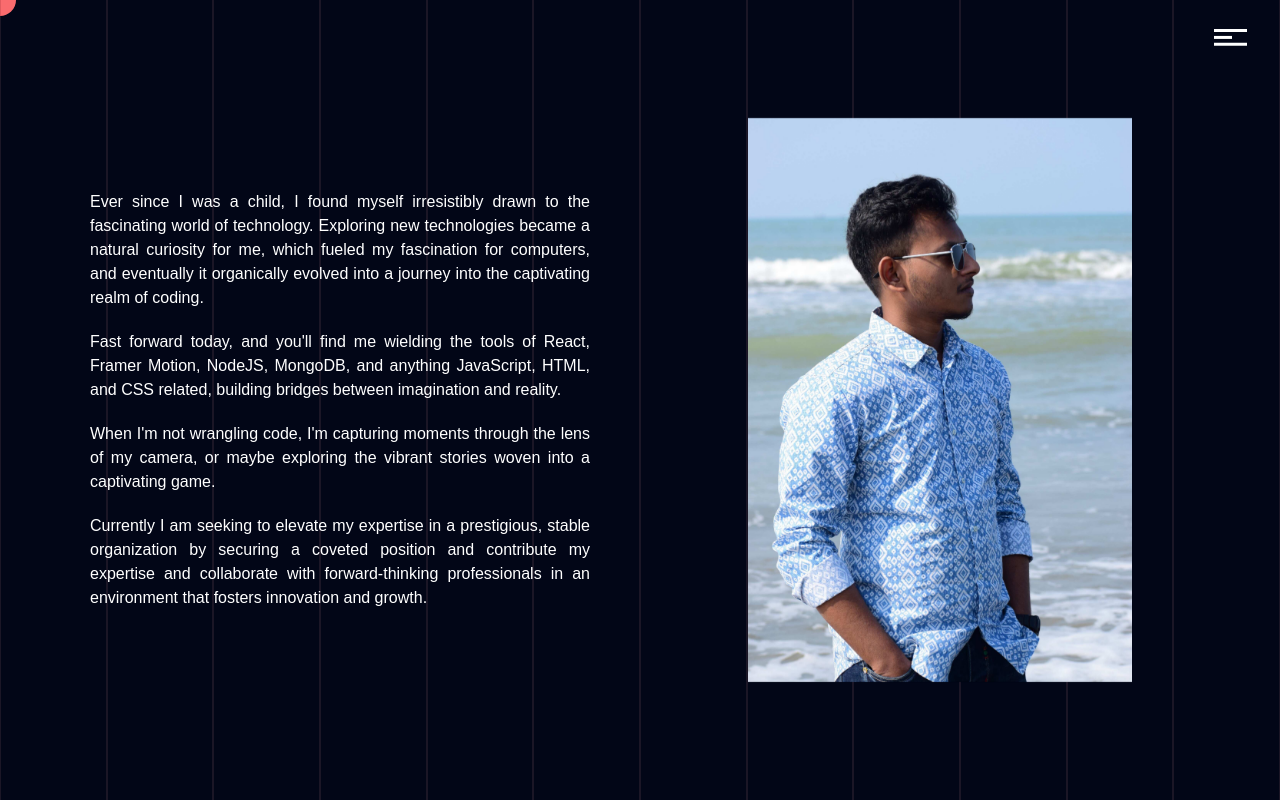
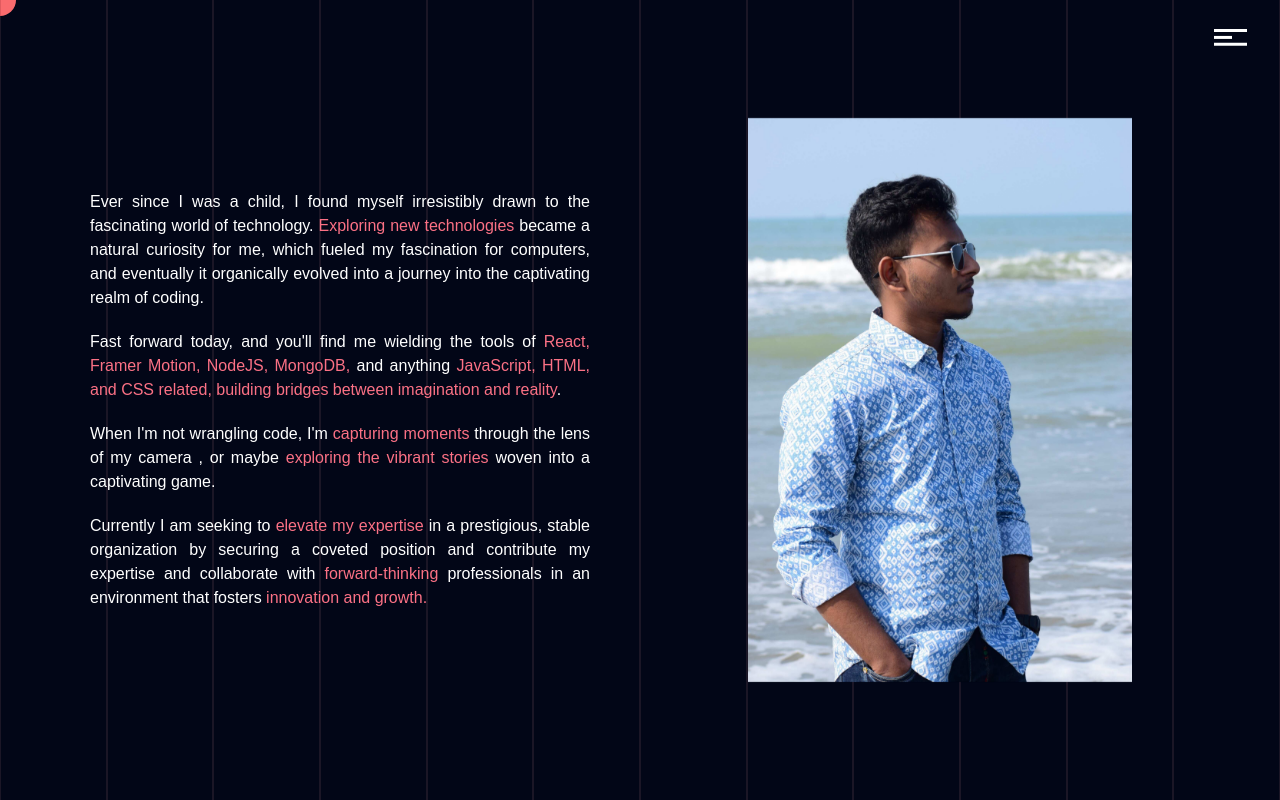
Before and after one commit to Rahat73/rahat-webdev-portfolio, a React (Vite) app: page /about-me in a window 1280 px wide. Built offline with nearby package versions, Linux system fonts and the light colour scheme; a web font is replaced by a local one.

Commit message:
skills page updated

```diff
--- a/package.json
+++ b/package.json
@@ -10,6 +10,7 @@
     "preview": "vite preview"
   },
   "dependencies": {
+    "@frank-mayer/react-tag-cloud": "^1.2.1",
     "framer-motion": "^10.16.4",
     "localforage": "^1.10.0",
     "lottie-react": "^2.4.0",
--- /dev/null
+++ b/src/Components/TextSphere/TextSphere.css
@@ -0,0 +1,26 @@
+.text-shpere {
+  position: relative;
+  top: 0;
+  width: 100%;
+  display: flex;
+  justify-content: center;
+  align-items: center;
+}
+
+.tagcloud {
+  display: inline-block;
+  top: 0;
+  left: 0;
+  font-weight: 600;
+  font-size: 1.1em;
+}
+
+/* Change color of each text in sphere on hover   */
+.tagcloud--item {
+  color: #00ffffff;
+  text-transform: uppercase;
+}
+
+.tagcloud--item:hover {
+  color: rgb(251, 113, 133);
+}
--- /dev/null
+++ b/src/Components/TextSphere/TextSphere.jsx
@@ -0,0 +1,61 @@
+import { useEffect } from "react";
+import TagCloud from "TagCloud";
+
+import "./TextSphere.css";
+
+const TextShpere = () => {
+  // Animation settings for Text Cloud
+  useEffect(() => {
+    return () => {
+      const container = ".tagcloud";
+      const texts = [
+        "HTML",
+        "CSS",
+        "ExpressJS",
+        "JavaScript",
+        "React",
+        "Netlify",
+        "MongoDB",
+        "NodeJS",
+        "JWT",
+        "Firebase",
+        "ES6",
+        "Vercel",
+        "GITHUB",
+        "DOM",
+        "Figma",
+        "SQL",
+        "Rest-API",
+        "Tailwind",
+        "Bootstrap",
+        "Framer-Motion",
+        "Axios",
+        "TypeScript",
+        "TanstackQuery",
+        "dotENV",
+        "Stripe",
+        "Recharts",
+      ];
+
+      const options = {
+        radius: 300,
+        maxSpeed: "normal",
+        initSpeed: "normal",
+        keep: true,
+      };
+
+      TagCloud(container, texts, options);
+    };
+  }, []);
+
+  return (
+    <>
+      <div className="text-shpere">
+        {/* span tag className must be "tagcloud"  */}
+        <span className="tagcloud"></span>
+      </div>
+    </>
+  );
+};
+
+export default TextShpere;
--- a/src/Pages/AboutMe/AboutMe.jsx
+++ b/src/Pages/AboutMe/AboutMe.jsx
@@ -19,27 +19,41 @@ const AboutMe = () => {
           >
             <motion.p variants={paraRevealChildVariant}>
               Ever since I was a child, I found myself irresistibly drawn to the
-              fascinating world of technology. Exploring new technologies became
-              a natural curiosity for me, which fueled my fascination for
+              fascinating world of technology.{" "}
+              <span className="text-rose-400">Exploring new technologies</span>{" "}
+              became a natural curiosity for me, which fueled my fascination for
               computers, and eventually it organically evolved into a journey
               into the captivating realm of coding.
             </motion.p>
             <motion.p variants={paraRevealChildVariant}>
-              Fast forward today, and you'll find me wielding the tools of
-              React, Framer Motion, NodeJS, MongoDB, and anything JavaScript,
-              HTML, and CSS related, building bridges between imagination and
-              reality.
+              Fast forward today, and you&apos;ll find me wielding the tools of{" "}
+              <span className="text-rose-400">
+                React, Framer Motion, NodeJS, MongoDB,
+              </span>{" "}
+              and anything{" "}
+              <span className="text-rose-400">
+                JavaScript, HTML, and CSS related, building bridges between
+                imagination and reality
+              </span>
+              .
             </motion.p>
             <motion.p variants={paraRevealChildVariant}>
-              When I'm not wrangling code, I'm capturing moments through the
-              lens of my camera, or maybe exploring the vibrant stories woven
-              into a captivating game.
+              When I&apos;m not wrangling code, I&apos;m{" "}
+              <span className="text-rose-400">capturing moments</span> through
+              the lens of my camera , or maybe{" "}
+              <span className="text-rose-400">
+                exploring the vibrant stories
+              </span>{" "}
+              woven into a captivating game.
             </motion.p>
             <motion.p variants={paraRevealChildVariant}>
-              Currently I am seeking to elevate my expertise in a prestigious,
-              stable organization by securing a coveted position and contribute
-              my expertise and collaborate with forward-thinking professionals
-              in an environment that fosters innovation and growth.
+              Currently I am seeking to{" "}
+              <span className="text-rose-400">elevate my expertise</span> in a
+              prestigious, stable organization by securing a coveted position
+              and contribute my expertise and collaborate with{" "}
+              <span className="text-rose-400">forward-thinking</span>{" "}
+              professionals in an environment that fosters{" "}
+              <span className="text-rose-400">innovation and growth.</span>
             </motion.p>
           </motion.div>
           <img className="fixed md:hidden opacity-50" src={myImg} alt="myImg" />
--- a/src/Pages/Skills/Skills.jsx
+++ b/src/Pages/Skills/Skills.jsx
@@ -1,9 +1,106 @@
 import Transition from "../../Transition/Transition";
+import { motion } from "framer-motion";
+import {
+  FaCss3Alt,
+  FaGithub,
+  FaHtml5,
+  FaJs,
+  FaNodeJs,
+  FaReact,
+} from "react-icons/fa6";
+import {
+  SiBootstrap,
+  SiExpress,
+  SiFirebase,
+  SiFramer,
+  SiMongodb,
+  SiNetlify,
+  SiTailwindcss,
+  SiVercel,
+  SiVisualstudiocode,
+} from "react-icons/si";
+import {
+  paraRevealChildVariant,
+  paraRevealParentVariant,
+  textRevealChildVariant,
+  textRevealParentVariant,
+} from "../../variants/variants";
+import TextShpere from "../../Components/TextSphere/TextSphere";
 
 const Skills = () => {
   return (
     <Transition>
-      <div>Skills</div>
+      <div className="h-screen grid grid-cols-1 gap-4 md:gap-0 md:grid-cols-2 p-10">
+        <motion.div
+          variants={paraRevealParentVariant}
+          initial="hidden"
+          animate="visible"
+          className="w-5/6 mx-auto h-full col-span-1 flex flex-col justify-center items-center space-y-10"
+        >
+          <motion.p variants={paraRevealChildVariant} className="text-justify">
+            The <span className="text-rose-400">MERN stack</span> is my
+            launchpad, crafting dynamic web experiences with MongoDB,
+            Express.js, React.js, and Node.js. But my{" "}
+            <span className="text-rose-400">thirst for knowledge</span> keeps me
+            exploring, constantly adding new skills to my arsenal.
+          </motion.p>
+          <motion.div
+            variants={textRevealParentVariant}
+            initial="hidden"
+            animate="visible"
+            className="text-7xl grid grid-cols-5 gap-5"
+          >
+            <motion.div variants={textRevealChildVariant}>
+              <FaJs />
+            </motion.div>
+            <motion.div variants={textRevealChildVariant}>
+              <FaReact />
+            </motion.div>
+            <motion.div variants={textRevealChildVariant}>
+              <FaNodeJs />
+            </motion.div>
+            <motion.div variants={textRevealChildVariant}>
+              <SiMongodb />
+            </motion.div>
+            <motion.div variants={textRevealChildVariant}>
+              <SiExpress />
+            </motion.div>
+            <motion.div variants={textRevealChildVariant}>
+              <FaHtml5 />
+            </motion.div>
+            <motion.div variants={textRevealChildVariant}>
+              <FaCss3Alt />
+            </motion.div>
+            <motion.div variants={textRevealChildVariant}>
+              <SiTailwindcss />
+            </motion.div>
+            <motion.div variants={textRevealChildVariant}>
+              <SiBootstrap />
+            </motion.div>
+            <motion.div variants={textRevealChildVariant}>
+              <SiFramer />
+            </motion.div>
+            <motion.div variants={textRevealChildVariant}>
+              <SiVisualstudiocode />
+            </motion.div>
+            <motion.div variants={textRevealChildVariant}>
+              <FaGithub />
+            </motion.div>
+            <motion.div variants={textRevealChildVariant}>
+              <SiFirebase />
+            </motion.div>
+            <motion.div variants={textRevealChildVariant}>
+              <SiNetlify />
+            </motion.div>
+            <motion.div variants={textRevealChildVariant}>
+              <SiVercel />
+            </motion.div>
+          </motion.div>
+        </motion.div>
+        <motion.div>
+          <TextShpere />
+        </motion.div>
+      </div>
     </Transition>
   );
 };
```
Also changed, not shown: 1 other file (tests, documents, lock files or other folders).
